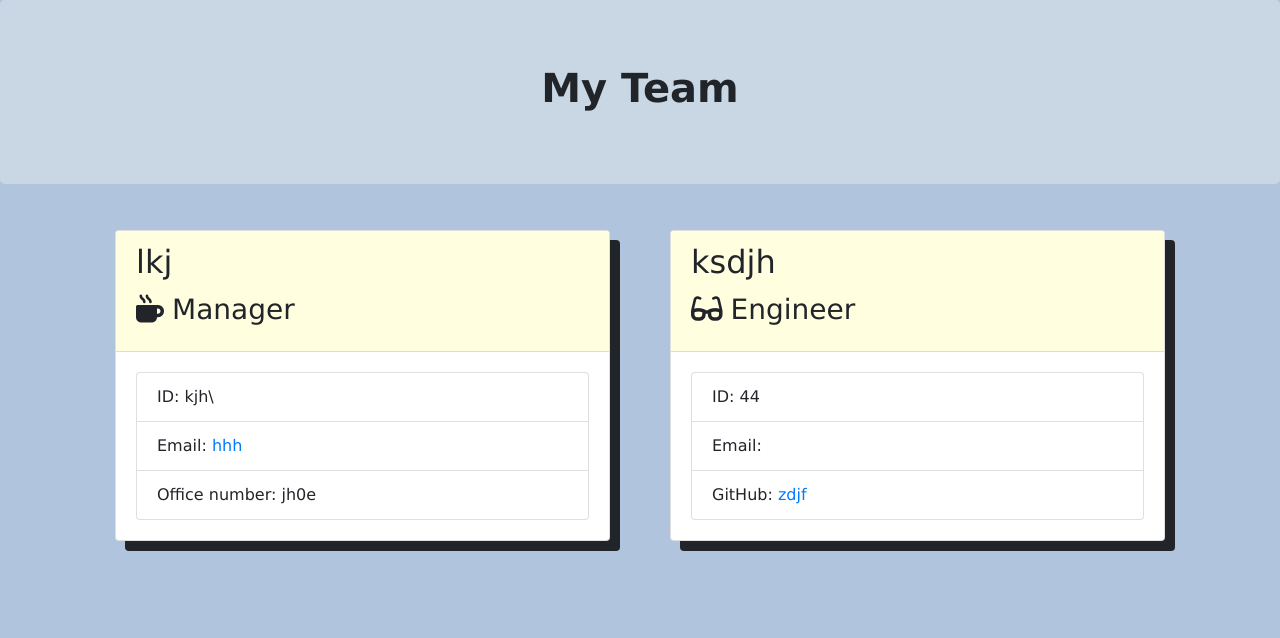
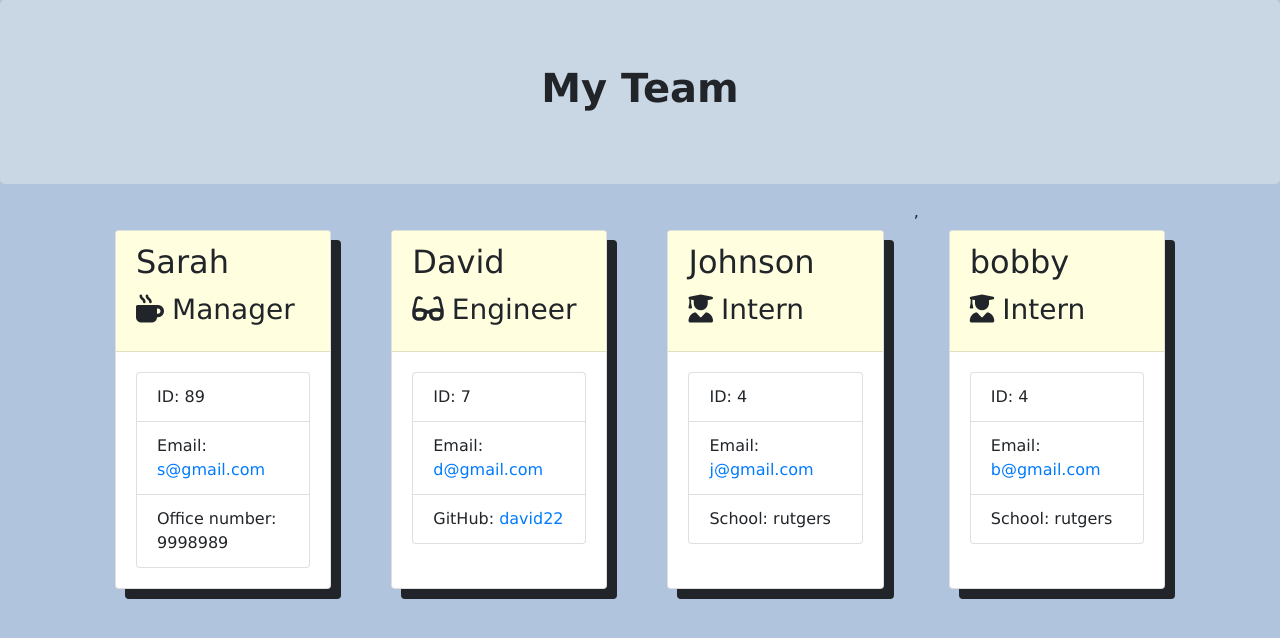
Before and after one commit to abouelelas/employee-summary, a website: page team.html in a window 1280 px wide. Drawn offline with nearby package versions, Linux system fonts and the light colour scheme; files that its build step writes are made by us from their sources.

```diff
--- a/lib/htmlRenderer.js
+++ b/lib/htmlRenderer.js
@@ -54,7 +54,7 @@
 };
 
 const renderMain = html => {
-  const template = fs.readFileSync(path.resolve(templatesDir, "main.html"), "utf8");
+  const template = fs.readFileSync(path.resolve(templatesDir, "main.html"), 'utf8');
   return replacePlaceholders(template, "team", html);
 };
 
--- a/team.html
+++ b/team.html
@@ -8,7 +8,7 @@
     <title>My Team</title>
     <link rel="stylesheet" href="https://stackpath.bootstrapcdn.com/bootstrap/4.3.1/css/bootstrap.min.css"
         integrity="sha384-ggOyR0iXCbMQv3Xipma34MD+dH/1fQ784/j6cY/iJTQUOhcWr7x9JvoRxT2MZw1T" crossorigin="anonymous">
-    <link rel="stylesheet" href="style.css">
+    <link rel="stylesheet" href="/assets/css/style.css">
     <script src="https://kit.fontawesome.com/c502137733.js"></script>
 </head>
 
@@ -36,27 +36,75 @@
 </html>
 <div class="card employee-card">
     <div class="card-header">
-        <h2 class="card-title">lkj</h2>
+        <h2 class="card-title">Sarah</h2>
         <h3 class="card-title"><i class="fas fa-mug-hot mr-2"></i>Manager</h3>
     </div>
     <div class="card-body">
         <ul class="list-group">
-            <li class="list-group-item">ID: kjh\</li>
-            <li class="list-group-item">Email: <a href="mailto:hhh">hhh</a></li>
-            <li class="list-group-item">Office number: jh0e</li>
+            <li class="list-group-item">ID: 89</li>
+            <li class="list-group-item">Email: <a href="mailto:s@gmail.com">s@gmail.com</a></li>
+            <li class="list-group-item">Office number: 9998989</li>
         </ul>
     </div>
 </div>
 <div class="card employee-card">
     <div class="card-header">
-        <h2 class="card-title">ksdjh</h2>
+        <h2 class="card-title">David</h2>
         <h3 class="card-title"><i class="fas fa-glasses mr-2"></i>Engineer</h3>
     </div>
     <div class="card-body">
         <ul class="list-group">
-            <li class="list-group-item">ID: 44</li>
-            <li class="list-group-item">Email: <a href="mailto:"></a></li>
-            <li class="list-group-item">GitHub: <a href="https://github.com/zdjf" target="_blank" rel="noopener noreferrer">zdjf</a></li>
+            <li class="list-group-item">ID: 7</li>
+            <li class="list-group-item">Email: <a href="mailto:d@gmail.com">d@gmail.com</a></li>
+            <li class="list-group-item">GitHub: <a href="https://github.com/david22" target="_blank" rel="noopener noreferrer">david22</a></li>
+        </ul>
+    </div>
+</div>
+<!DOCTYPE html>
+<html lang="en">
+<head>
+    <meta charset="UTF-8">
+    <meta name="viewport" content="width=device-width, initial-scale=1.0">
+    <title>Document</title>
+</head>
+<body>
+
+</body>
+</html>
+<div class="card employee-card">
+    <div class="card-header">
+        <h2 class="card-title">Johnson</h2>
+        <h3 class="card-title"><i class="fas fa-user-graduate mr-2"></i>Intern</h3>
+    </div>
+    <div class="card-body">
+        <ul class="list-group">
+            <li class="list-group-item">ID: 4</li>
+            <li class="list-group-item">Email: <a href="mailto:j@gmail.com">j@gmail.com</a></li>
+            <li class="list-group-item">School: rutgers</li>
+        </ul>
+    </div>
+</div>
+,<!DOCTYPE html>
+<html lang="en">
+<head>
+    <meta charset="UTF-8">
+    <meta name="viewport" content="width=device-width, initial-scale=1.0">
+    <title>Document</title>
+</head>
+<body>
+
+</body>
+</html>
+<div class="card employee-card">
+    <div class="card-header">
+        <h2 class="card-title">bobby</h2>
+        <h3 class="card-title"><i class="fas fa-user-graduate mr-2"></i>Intern</h3>
+    </div>
+    <div class="card-body">
+        <ul class="list-group">
+            <li class="list-group-item">ID: 4</li>
+            <li class="list-group-item">Email: <a href="mailto:b@gmail.com">b@gmail.com</a></li>
+            <li class="list-group-item">School: rutgers</li>
         </ul>
     </div>
 </div>
```
Also changed, not shown: app.js (+4 -4 lines), templates/intern.html (+0 -10 lines), templates/main.html (+1 -1 lines), templates/manager.html (+0 -10 lines), Assets/Employee Summary SS test run.png (added), Assets/Employee Summary SS2.png (added), Assets/employee ss.png (added), README.md, output/team.html, 2 other files.
